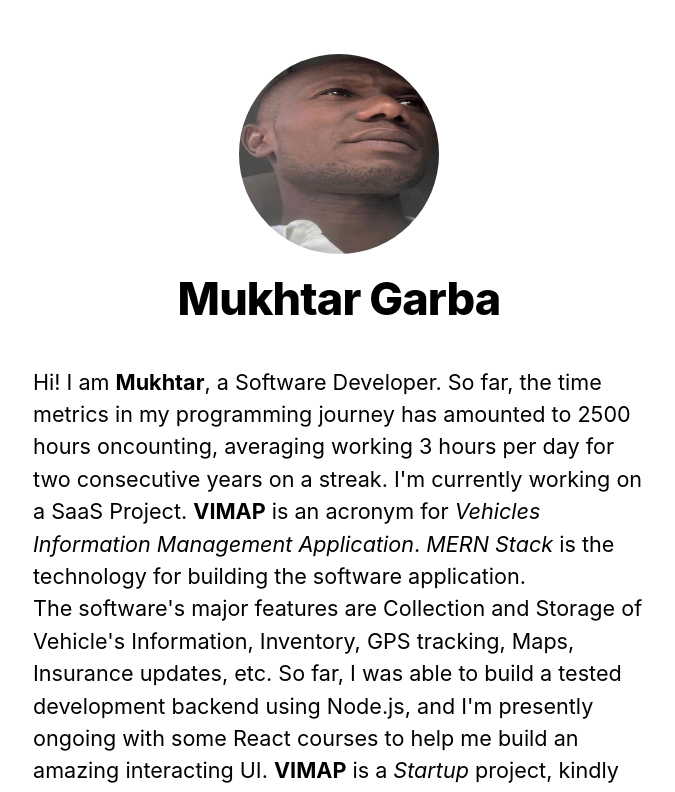
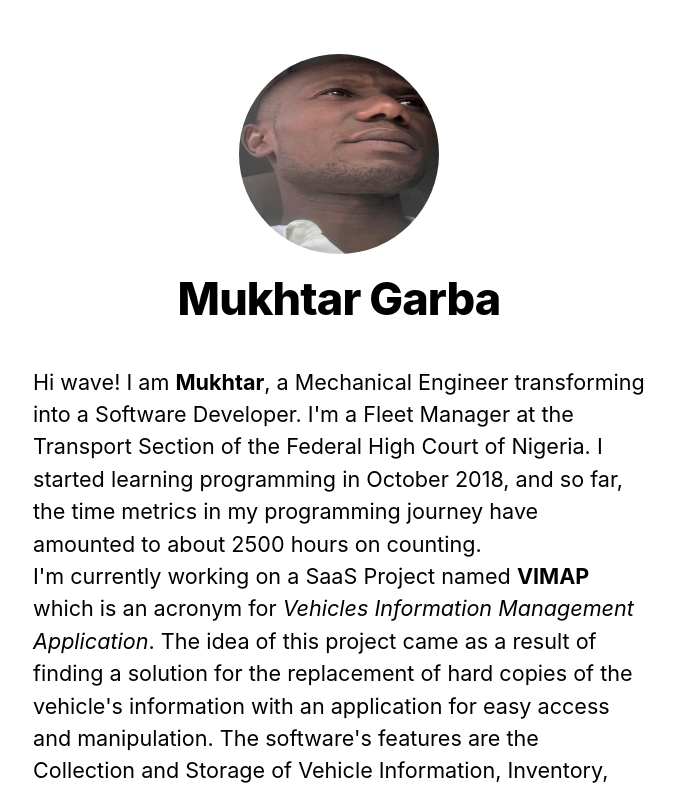
Before and after one commit to mukhtar-github/nextjs-app, a Next.js app in the folder nextjs-blog/: page / in a window 1280 px wide. Shown: the top 792 px of the page, without its empty margins (301-976 px from the left). Built offline with nearby package versions, Linux system fonts and the light colour scheme.

Commit message:
Update file

```diff
--- a/nextjs-blog/pages/index.js
+++ b/nextjs-blog/pages/index.js
@@ -23,9 +23,8 @@ export default function Home ({ allPostsData }) {
       <section className={utilStyles.headingMd}>
         <div>
           <p>
-            Hi! I am <strong>Mukhtar</strong>, a Software Developer. So far, the time metrics in my programming journey has amounted to 2500 hours oncounting, averaging working 3 hours per day for two consecutive years on a streak.
-            I'm currently working on a SaaS Project. <strong>VIMAP</strong> is an acronym for <i>Vehicles Information Management Application</i>. <i>MERN Stack</i> is the technology for building the software application.<br /> The software's major features are Collection and Storage of Vehicle's Information, Inventory, GPS tracking, Maps, Insurance updates, etc.
-            So far, I was able to build a tested development backend using Node.js, and I'm presently ongoing with some React courses to help me build an amazing interacting UI. <strong>VIMAP</strong> is a <i>Startup</i> project, kindly wish us Goodluck, please.<br /> Thank you.
+            Hi wave! I am <strong>Mukhtar</strong>, a Mechanical Engineer transforming into a Software Developer. I'm a Fleet Manager at the Transport Section of the Federal High Court of Nigeria. I started learning programming in October 2018, and so far, the time metrics in my programming journey have amounted to about 2500 hours on counting.<br />
+            I'm currently working on a SaaS Project named <strong>VIMAP</strong> which is an acronym for <i>Vehicles Information Management Application</i>. The idea of this project came as a result of finding a solution for the replacement of hard copies of the vehicle's information with an application for easy access and manipulation. The software's features are the Collection and Storage of Vehicle Information, Inventory, GPS tracking, Maps, Insurance updates, e.t.c. So far, I was able to build a tested development backend using Node.js, and I'm presently ongoing with some React courses to help me build a friendly interacting UI. <strong>VIMAP</strong> is a Startup project, so wish us Goodluck, please.<br /> Thank you.
           </p>
         </div>
         <a href="https://twitter.com/garba_tanimu" class="twitter-follow-button" data-size="large" data-show-screen-name="false" data-show-count="false">@garba_tanimu</a><script async src="https://platform.twitter.com/widgets.js" charset="utf-8"></script>&nbsp;&nbsp;
```
